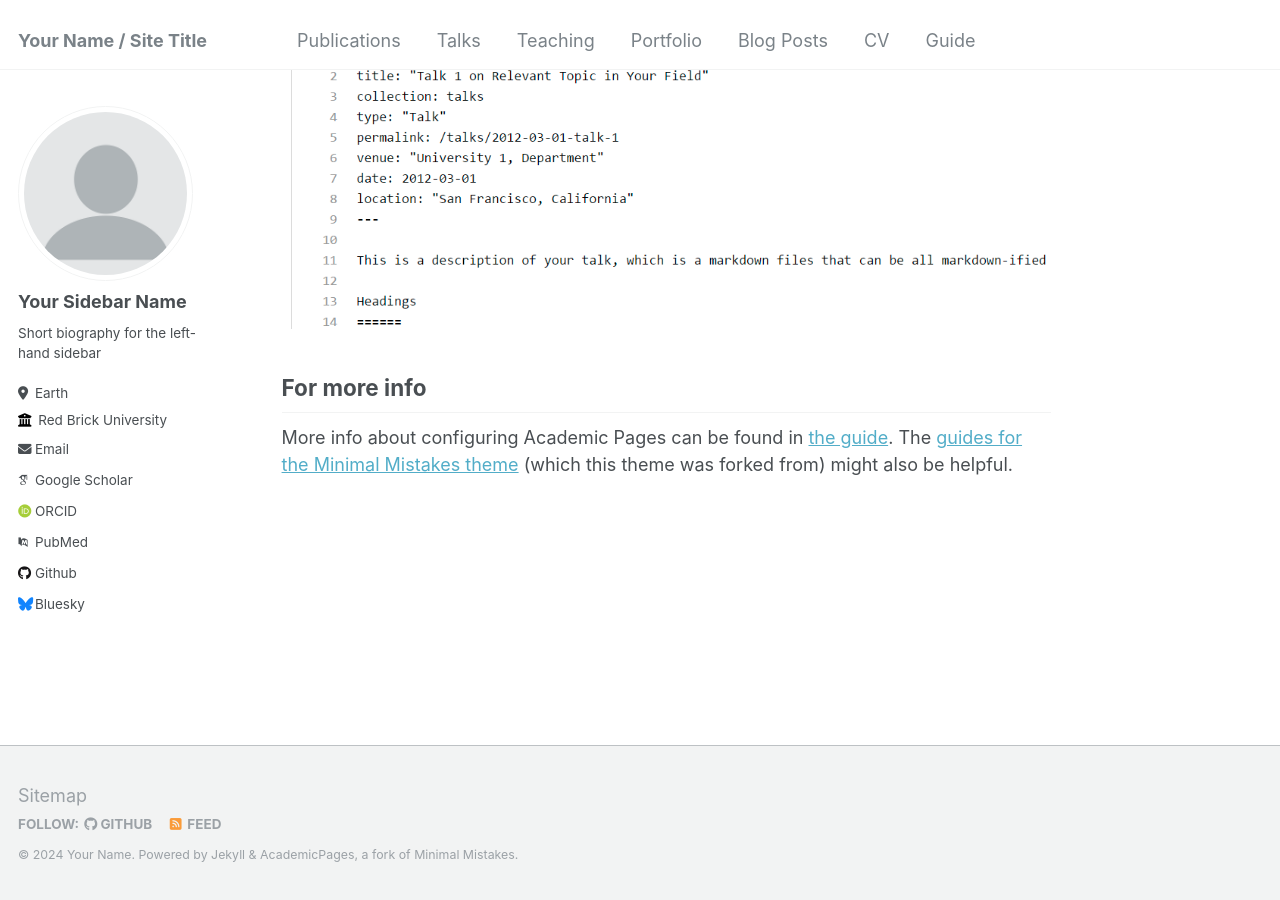
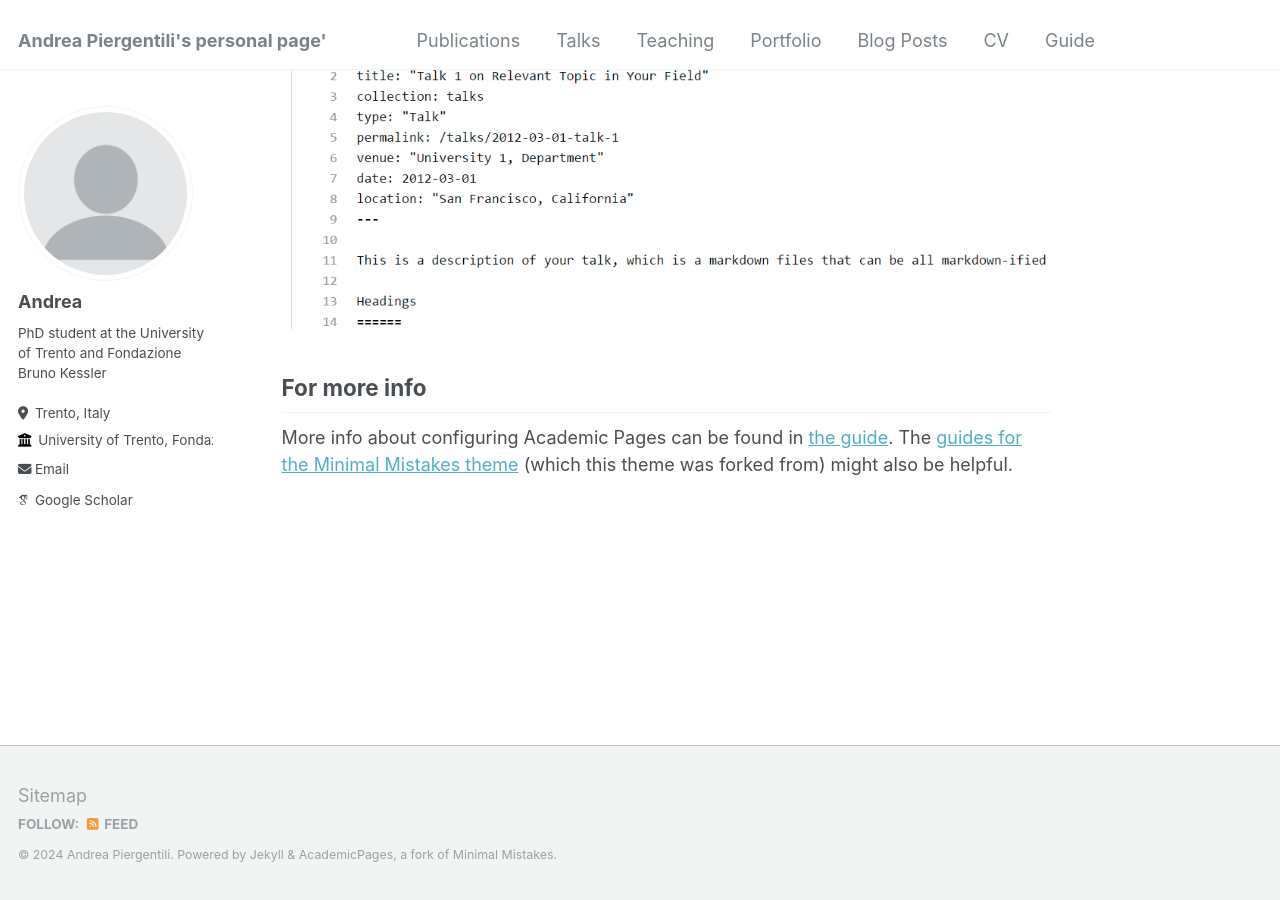
Before and after one commit to apierg/apierg.github.io, a Jekyll site: the page built from _pages/about.md, in a window 1280 px wide and 900 px high, scrolled down 2660 px. Built offline with Jekyll 4.4.1, drawn with Linux system fonts in a browser that asks for light colours; some web fonts are replaced.

Commit message:
partial setup

```diff
--- a/_config.yml
+++ b/_config.yml
@@ -8,11 +8,11 @@
 
 # Basic Site Settings
 locale                   : "en-US"
-title                    : "Your Name / Site Title"
+title                    : "Andrea Piergentili's personal page'"
 title_separator          : "-"
-name                     : &name "Your Name"
-description              : &description "personal description"
-url                      : https://academicpages.github.io # the base hostname & protocol for your site e.g. "https://mmistakes.github.io"
+name                     : &name "Andrea Piergentili"
+description              : &description "PhD student"
+url                      : https://apierg.github.io # the base hostname & protocol for your site e.g. "https://mmistakes.github.io"
 baseurl                  : "" # the subpath of your site, e.g. "/blog"
 repository               : "academicpages/academicpages.github.io"
 
@@ -22,33 +22,33 @@ repository               : "academicpages/academicpages.github.io"
 author:
   # Biographic information
   avatar           : "profile.png"
-  name             : "Your Sidebar Name"
+  name             : "Andrea"
   pronouns         : # example: "she/her"
-  bio              : "Short biography for the left-hand sidebar"
-  location         : "Earth"
-  employer         : "Red Brick University"
+  bio              : "PhD student at the University of Trento and Fondazione Bruno Kessler"
+  location         : "Trento, Italy"
+  employer         : "University of Trento, Fondazione Bruno Kessler"
   uri              : # URL
-  email            : "none@example.org"
+  email            : "apiergentili@fbk.eu"
 
   # Academic websites
   arxiv            : # URL - Update with the correct link to your profile
-  googlescholar    : "https://scholar.google.com/citations?user=PS_CX0AAAAAJ"
+  googlescholar    : "https://scholar.google.com/citations?user=SceVs8kAAAAJ&hl=it"
   impactstory      : # URL
-  orcid            : "http://orcid.org/yourorcidurl"
+  orcid            : # "http://orcid.org/yourorcidurl"
   semantic         : # URL
-  pubmed           : "https://www.ncbi.nlm.nih.gov/pubmed/?term=john+snow"
+  pubmed           : # "https://www.ncbi.nlm.nih.gov/pubmed/?term=john+snow"
   researchgate     : # URL
 
   # Repositories and software development
   bitbucket        : # Username - Update with your username on the site
   codepen          : # Username
   dribbble         : # Username
-  github           : "academicpages"
+  github           : # "academicpages"
   kaggle           : # Username
   stackoverflow    : # User number or user number and name (i.e., use "1" or "1/jeff-atwood")
 
   # Social media
-  bluesky          : "bsky.app" # Replace this with you Bluesky username
+  bluesky          : #"bsky.app" # Replace this with you Bluesky username
   facebook         : # Username
   flickr           : # Username
   foursquare       : # Username
@@ -65,7 +65,7 @@ author:
   steam            : # Username
   telegram         : # URL
   tumblr           : # Username
-  twitter          : # Username for X / Twitter
+  twitter          : # @apierg
   vine             : # Username
   weibo            : # Username
   wikipedia        : # Username
```
